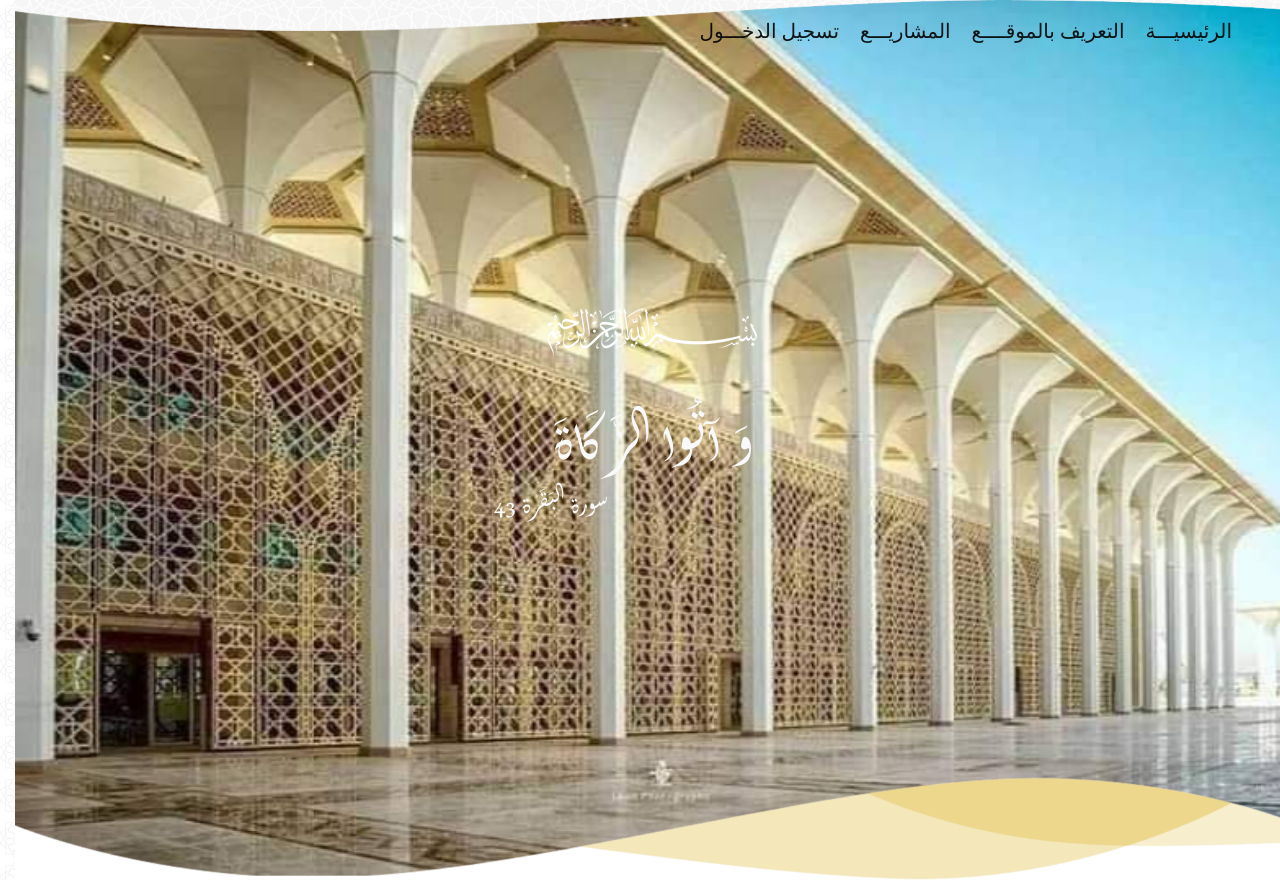
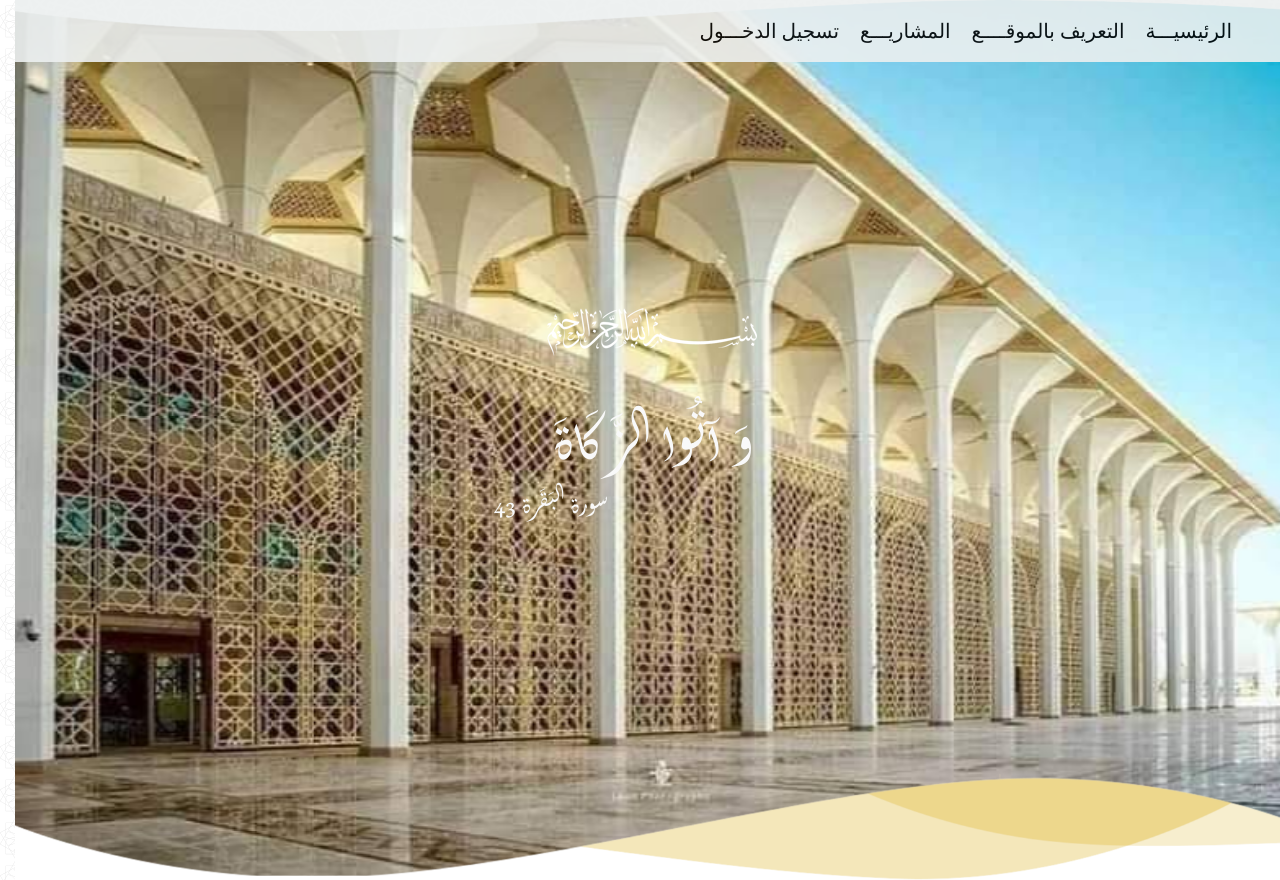
Before and after one commit to Oualidinx/Zakati, a Flask app: page / in a window 1280 px wide. Shown: the top 880 px of the page. Run offline with Flask 2, Linux system fonts and the light colour scheme; parts of the project's set-up code (start-up, migrations or seed data) failed here and were passed over; some libraries are stand-ins or nearby versions; some web fonts are replaced.

Commit message:
heroku push

```diff
--- a/app_racine/templates/site/index.html
+++ b/app_racine/templates/site/index.html
@@ -75,7 +75,7 @@
 				</h1>
 			</div>
 		</div>
-		<nav class="navbar  navbar-default fixed-top  navbar-expand-lg navbar-light thisFont" style="background-color: rgba(0,0,0,0.0);">
+		<nav class="navbar  navbar-default fixed-top  navbar-expand-lg navbar-light thisFont" style="background-color: #edf0f0;">
 			<div class="collapse navbar-collapse" id="navbarSupportedContent">
 				<ul class="navbar-nav mr-auto" style="padding-right: 10px;">
 					<li class="nav-item active" style="padding-right: 5px;">
--- a/config.py
+++ b/config.py
@@ -29,7 +29,7 @@ class TestingConfig(Config):
 
 
 class ProductionConfig(Config):
-    SQLALCHEMY_DATABASE_URI = "sqlite:///data-production.db"
+    SQLALCHEMY_DATABASE_URI = "postgresql://mnljrbiokoxfqf:e2097e7a5c84ceb997b4f3436d65dbbf4462d110c08a82a1af0dd6f065900844@ec2-3-233-100-43.compute-1.amazonaws.com:5432/d4dq5ml7dv24rk"
 
 
 config = {
```
Also changed, not shown: 1 other file.
